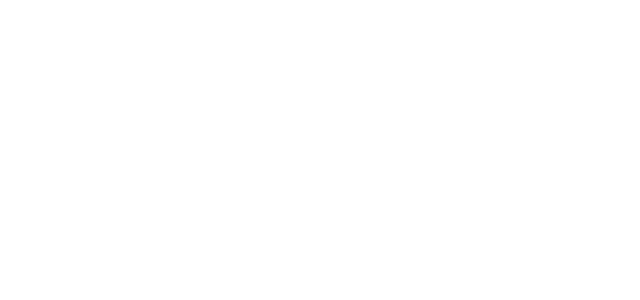
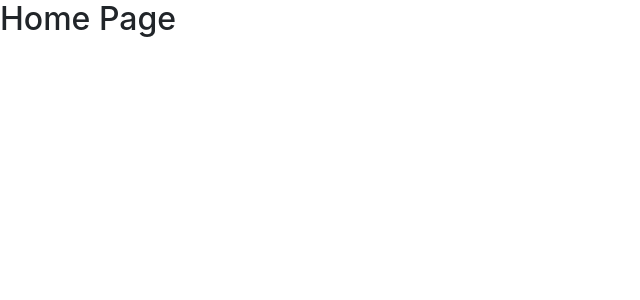
Before and after one commit to seasoftphyowaiyan/travelstory, a React (Create React App) app: page / in a window 1280 px wide. Shown: the top 300 px of the page, without its empty margins (0-640 px from the left). Built offline with nearby package versions, Linux system fonts and the light colour scheme.

Commit message:
#added Home Page

```diff
--- a/src/App.js
+++ b/src/App.js
@@ -6,6 +6,7 @@
 } from "react-router-dom";
 import LoginPage from './pages/loginPage';
 import RegisterPage from './pages/registerPage';
+import HomePage from './pages/homePage';
 
 function App() {
   return (
@@ -14,7 +15,7 @@
         <Switch>
           <Route exact path="/login" component={LoginPage}/>
           <Route exact path="/register" component={RegisterPage}/>
-          {/* <Route exact path="/" component={HomePage}/> */}
+          <Route exact path="/" component={HomePage}/>
         </Switch>
       </Router>
     </div>
--- /dev/null
+++ b/src/pages/homePage.js
@@ -0,0 +1,11 @@
+import React from 'react';
+
+const HomePage = () => {
+    return (
+        <div>
+            <h2>Home Page</h2>
+        </div>
+    )
+}
+
+export default HomePage;
```
Also changed, not shown: 1 other file (tests, documents, lock files or other folders).
